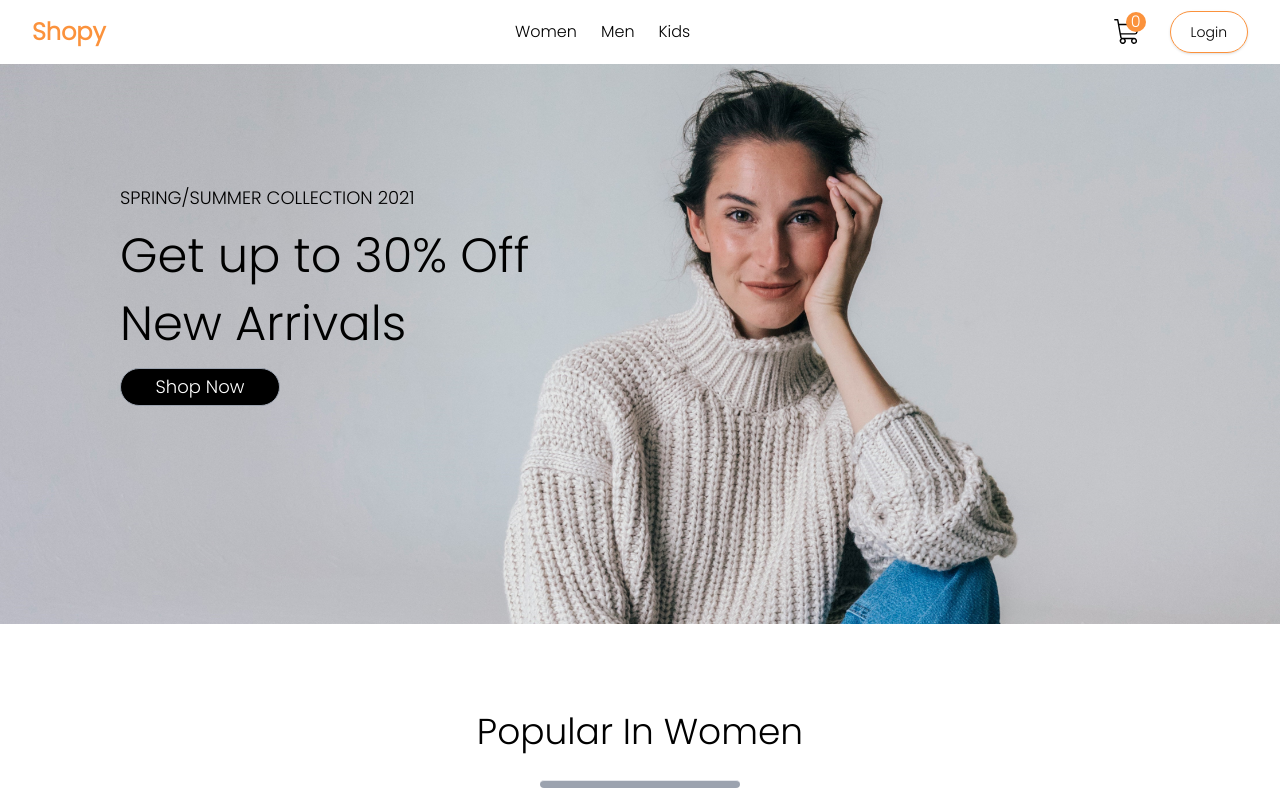
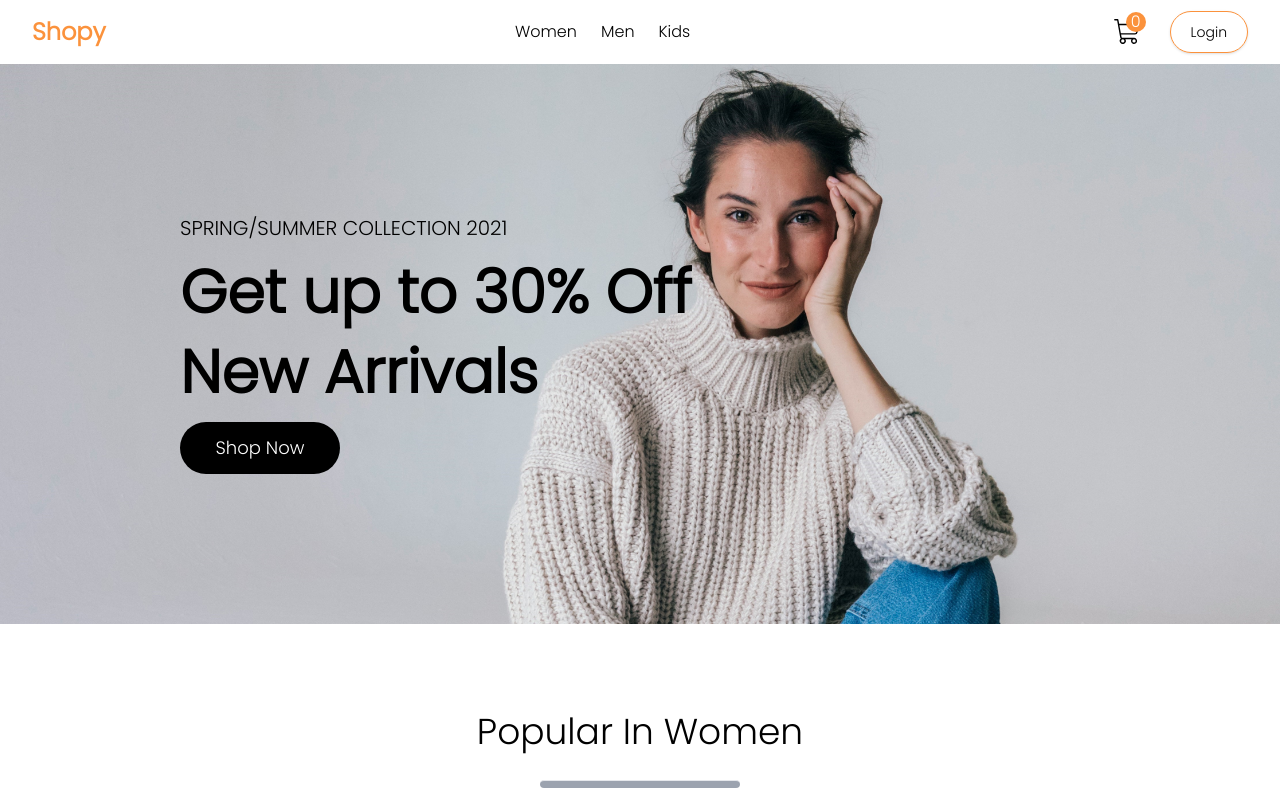
Before and after one commit to mohitparmar1/Shopy, a React (Vite) app: page / in a window 1280 px wide. Shown: the top 800 px of the page. Built offline with nearby package versions, Linux system fonts and the light colour scheme.

Commit message:
fixed issue #37

```diff
--- a/src/Components/Hero.jsx
+++ b/src/Components/Hero.jsx
@@ -5,17 +5,17 @@ import arrow from "../assets/arrow.png";
 const Hero = () => {
   return (
     <div style={{backgroundImage: `url(${HeroImg})`}} className="relative w-full h-[560px] max-[440px]:h-[400px] bg-center bg-cover bg-custom-image">
-      <div className="flex flex-col gap-5 py-16 ms-5 lg:ps-16 lg:m-14">
-        <p className="text-sm text-black md:text-base lg:text-lg font-Poppins">
+      <div className="flex flex-col gap-5  ms-5 absolute top-[50%] lg:left-40 left-[10%] translate-y-[-50%] w-fit">
+        <p className="text-lg text-black md:text-xl font-Poppins">
           SPRING/SUMMER COLLECTION 2021
         </p>
-        <p className="text-2xl text-black md:text-4xl lg:text-5xl font-Poppins">
+        <p className="text-4xl font-bold text-black md:text-6xl font-Poppins">
           Get up to 30% Off
         </p>
-        <p className="text-2xl text-black md:text-4xl lg:text-5xl font-Poppins">
+        <p className="text-4xl font-bold text-black md:text-6xl font-Poppins">
           New Arrivals
         </p>
-        <button className="p-1 text-base text-white bg-black border border-gray-400 cursor-pointer font-Poppins md:text-lg rounded-3xl active:bg-slate-200 top-36 max-w-40">
+        <button className="p-2 md:p-3 text-base text-white bg-black cursor-pointer font-Poppins md:text-lg rounded-full active:bg-slate-200 top-36 max-w-40">
           <a href="/women">Shop Now</a>
         </button>
       </div>
```
